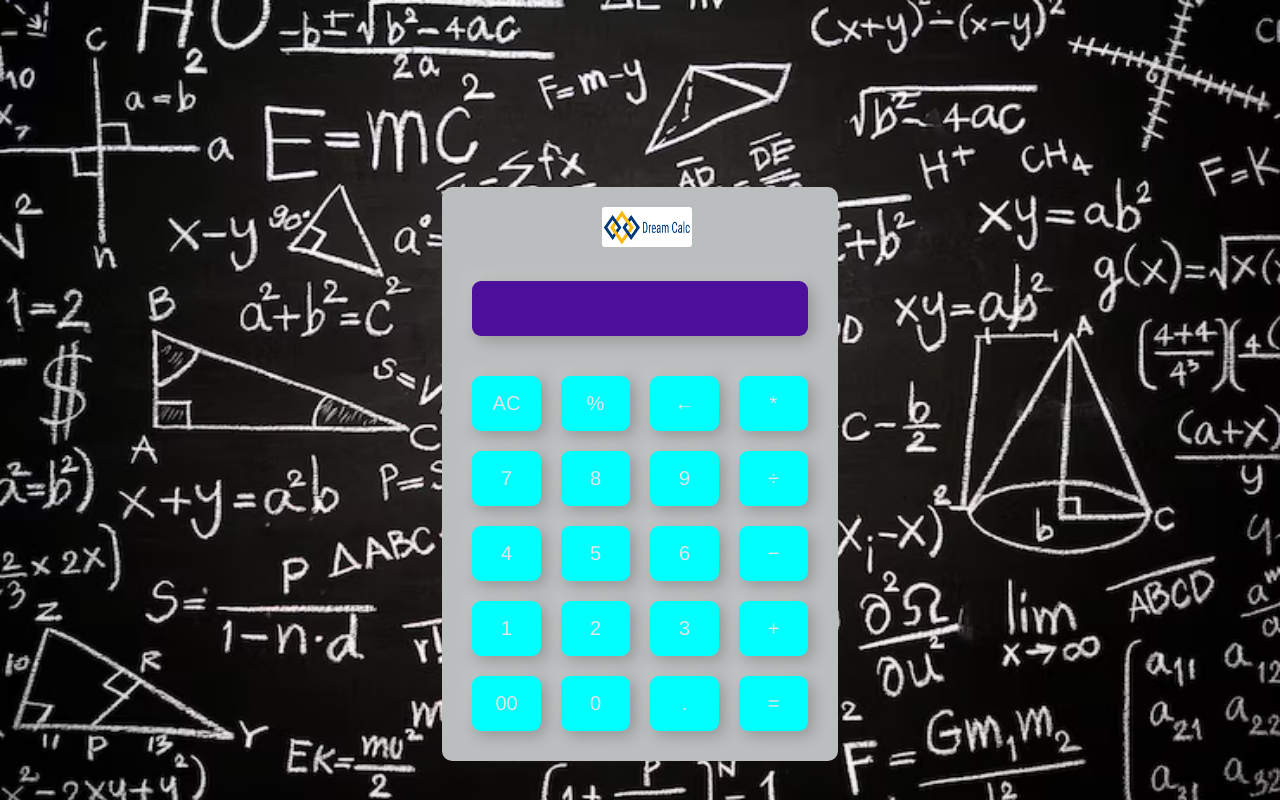
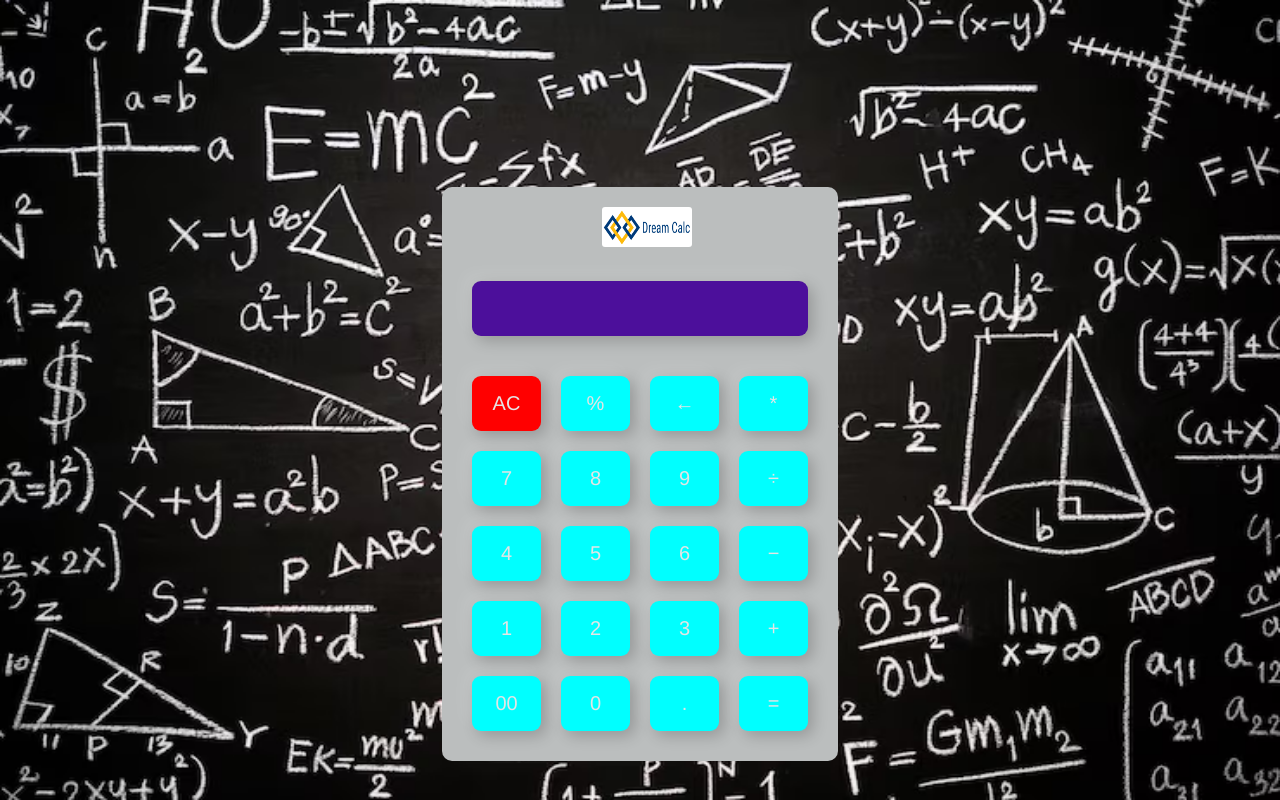
Before and after one commit to yres45/dream_calc, a React (Create React App) app: page / in a window 1280 px wide. Built offline with nearby package versions, Linux system fonts and the light colour scheme.

Commit message:
add chenges vis validation symbol

```diff
--- a/src/App.css
+++ b/src/App.css
@@ -67,6 +67,11 @@ input:active[type=button] {
   color: #e5e5e5;
 }
 
+#buttonAC-color {
+  background-color: red;
+  color: #e5e5e5;
+}
+
 
 form .display{
   display: flex;
--- a/src/App.js
+++ b/src/App.js
@@ -64,7 +64,7 @@ function App() {
           </div>
 
           <div >
-            <input id="button-color" name="AC" type="button"  value="AC" onClick={handleClear} />
+            <input id="buttonAC-color" name="AC" type="button"  value="AC" onClick={handleClear} />
             <input id="button-color" name="%" type="button" value="%" onClick={handlePercentage} />
             <input id="button-color" name="clear-arrow" type="button"  value="&#8592;"  onClick={handleBackspace} />
             <input id="button-color" name="*" type="button"  value="*" onClick={handleClick} />
```
